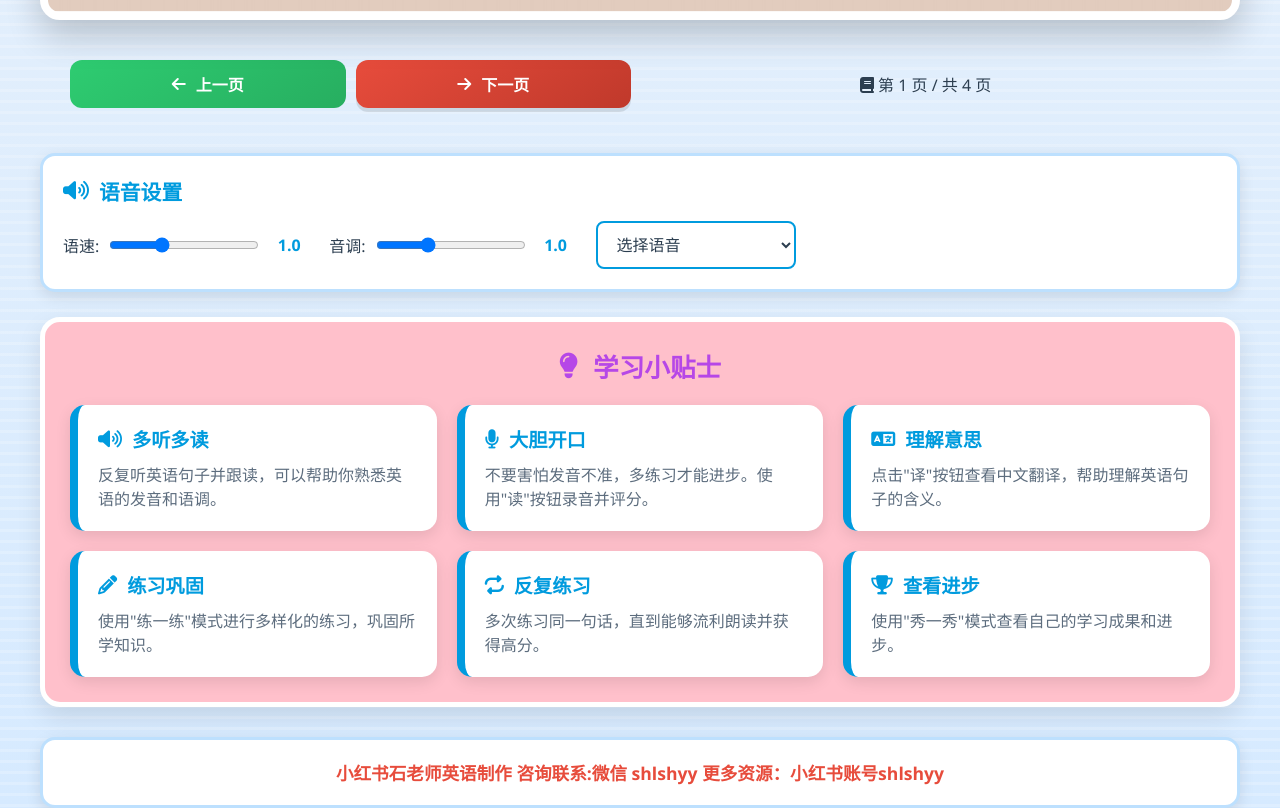
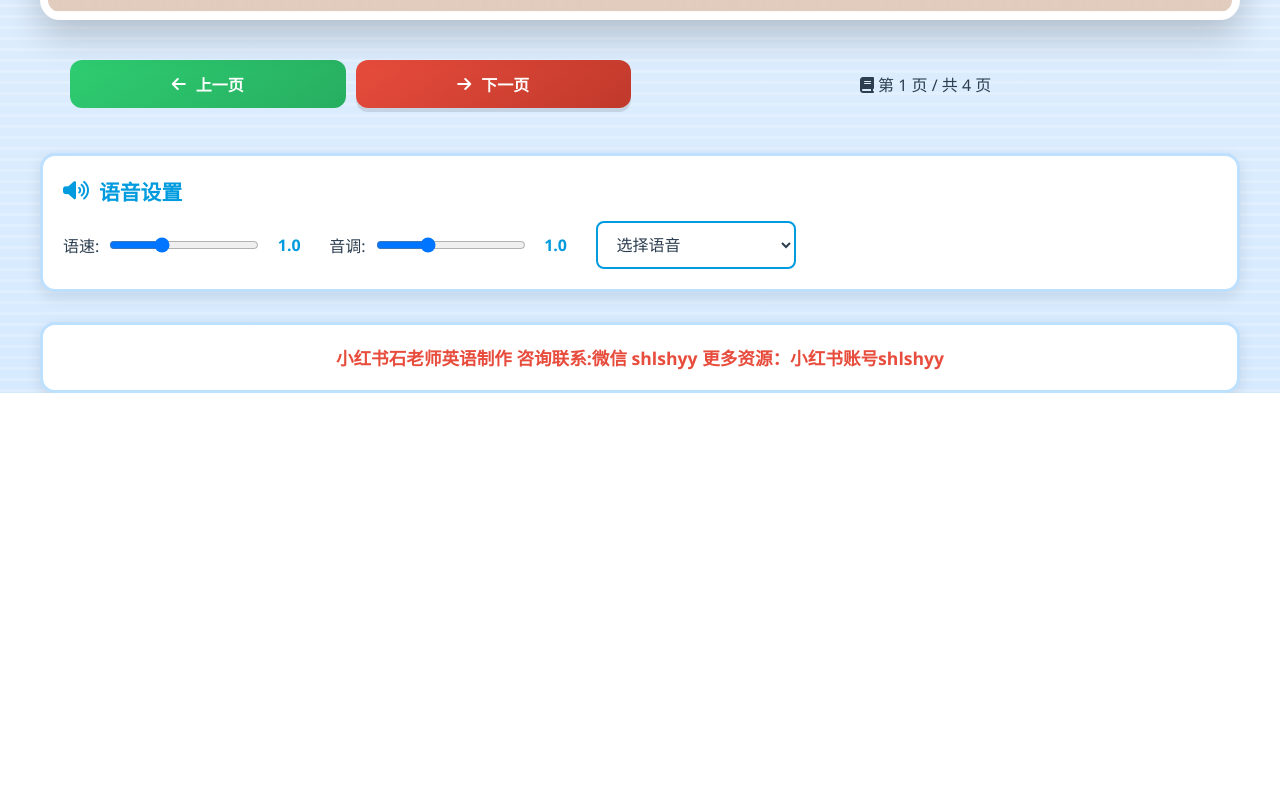
Before and after one commit to zzx66699/english-textbook, a plain HTML site: page unit1.html in a window 1280 px wide. Shown: the part 1959-2767 px from the top of the page. After the commit the page ends 2352 px from the top, so only its background shows below. Drawn offline with nearby package versions, Linux system fonts and the light colour scheme.

Commit message:
update with semantic HTML tags

```diff
--- a/unit1.css
+++ b/unit1.css
@@ -654,65 +654,7 @@ h1 {
 }
 
 
-/* --------------------------------- Leaning-tips --------------------------------- */
-.learning-tips {
-    margin-top: 25px;
-    width: 100%;
-    max-width: 1200px;
-    padding: 25px;
-    background: pink;
-    border-radius: 20px;
-    border: 5px solid white;
-    box-shadow: 0 10px 25px rgba(0, 0, 0, 0.1);
-}
-
-.learning-tips h3 {
-    color: var(--primary-purple);
-    margin-bottom: 20px;
-    font-size: 1.6rem;
-    display: flex;
-    align-items: center;
-    gap: 15px;
-    text-align: center;
-    justify-content: center;
-}
-
-.tips-container {
-    display: grid;
-    grid-template-columns: repeat(3, 1fr);
-    gap: 20px;
-}
-
-@media (max-width: 768px) {
-    .tips-container {
-        grid-template-columns: 1fr;
-    }
-}
-
-.tip-card {
-    background-color: white;
-    padding: 20px;
-    border-radius: 15px;
-    box-shadow: 0 5px 15px rgba(0, 0, 0, 0.1);
-    border-left: 8px solid var(--primary-blue);
-    transition: transform 0.3s;
-}
-
-
-.tip-card h4 {
-    color: var(--primary-blue);
-    margin-bottom: 10px;
-    font-size: 1.2rem;
-    display: flex;
-    align-items: center;
-    gap: 10px;
-}
-
-.tip-card p {
-    color: #5d6d7e;
-    line-height: 1.5;
-}
-
+/* --------------------------------- Practice section --------------------------------- */
 .practice-section {
     margin-top: 25px;
     width: 100%;
--- a/unit1.html
+++ b/unit1.html
@@ -11,7 +11,7 @@
     <script src="https://cdn.jsdelivr.net/npm/canvas-confetti@1.6.0/dist/confetti.browser.min.js"></script>
 </head>
 <body>
-    <div class="hero-bg">
+    <header class="hero-bg">
         <div class="header">
             <div class="profile-box">
                 <img id="profile-avatar" src="avatar.jpg">
@@ -42,15 +42,15 @@
                 </button>
             </div>
         </div>
-    </div>
+    </header>
 
-
-    <div class="container">
+    <main>
+        <section class="container">
             <img id="pageImage" class="page-image" src="page1.png" alt="教材页面">
             <!-- 热点将通过JavaScript动态添加 -->
-    </div>
+        </section>
 
-    <div class="controls">
+        <section class="controls">
             <button id="prevPageBtn">
                 <i class="fas fa-arrow-left"></i> 上一页
             </button>
@@ -65,9 +65,9 @@
                     第 <span id="currentPage">1</span> 页 / 共 4 页
                 </div>
             </div>
-    </div>
+        </section>
 
-    <div class="voice-settings">
+        <section class="voice-settings">
             <h4><i class="fas fa-volume-up"></i> 语音设置</h4>
             <div class="voice-controls">
                 <div class="rate-control">
@@ -86,39 +86,9 @@
                     <option value="">选择语音</option>
                 </select>
             </div>
-    </div>
+        </section>
 
-    <div class="learning-tips" id="learningTips">
-        <h3><i class="fas fa-lightbulb"></i> 学习小贴士</h3>
-        <div class="tips-container">
-            <div class="tip-card">
-                <h4><i class="fas fa-volume-up"></i> 多听多读</h4>
-                <p>反复听英语句子并跟读，可以帮助你熟悉英语的发音和语调。</p>
-            </div>
-            <div class="tip-card">
-                <h4><i class="fas fa-microphone"></i> 大胆开口</h4>
-                <p>不要害怕发音不准，多练习才能进步。使用"读"按钮录音并评分。</p>
-            </div>
-            <div class="tip-card">
-                <h4><i class="fas fa-language"></i> 理解意思</h4>
-                <p>点击"译"按钮查看中文翻译，帮助理解英语句子的含义。</p>
-            </div>
-            <div class="tip-card">
-                <h4><i class="fas fa-pencil-alt"></i> 练习巩固</h4>
-                <p>使用"练一练"模式进行多样化的练习，巩固所学知识。</p>
-            </div>
-            <div class="tip-card">
-                <h4><i class="fas fa-repeat"></i> 反复练习</h4>
-                <p>多次练习同一句话，直到能够流利朗读并获得高分。</p>
-            </div>
-            <div class="tip-card">
-                <h4><i class="fas fa-trophy"></i> 查看进步</h4>
-                <p>使用"秀一秀"模式查看自己的学习成果和进步。</p>
-            </div>
-        </div>
-    </div>
-
-    <div class="practice-section" id="practiceSection">
+        <section class="practice-section" id="practiceSection">
             <h3><i class="fas fa-pencil-alt"></i> 练一练 - 巩固所学知识</h3>
             <div class="practice-container">
                 <div class="practice-controls">
@@ -153,7 +123,8 @@
                     <p>你的学习进度已经更新，继续加油哦！</p>
                 </div>
             </div>
-    </div>
+        </section>
+    </main>
 
     <footer>
         <p>小红书石老师英语制作     咨询联系:微信 shlshyy    更多资源：小红书账号shlshyy</p>
```
Lines whose indentation alone changed are shown as unchanged.
